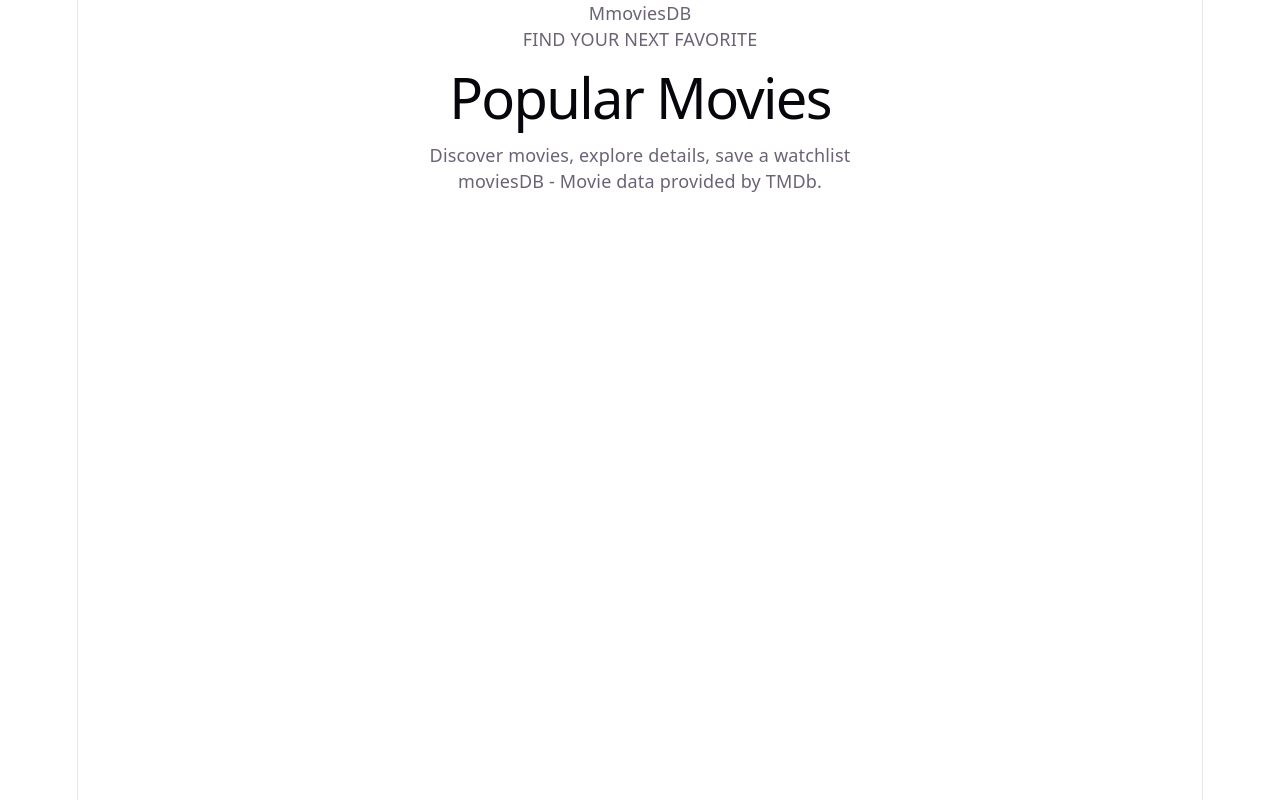
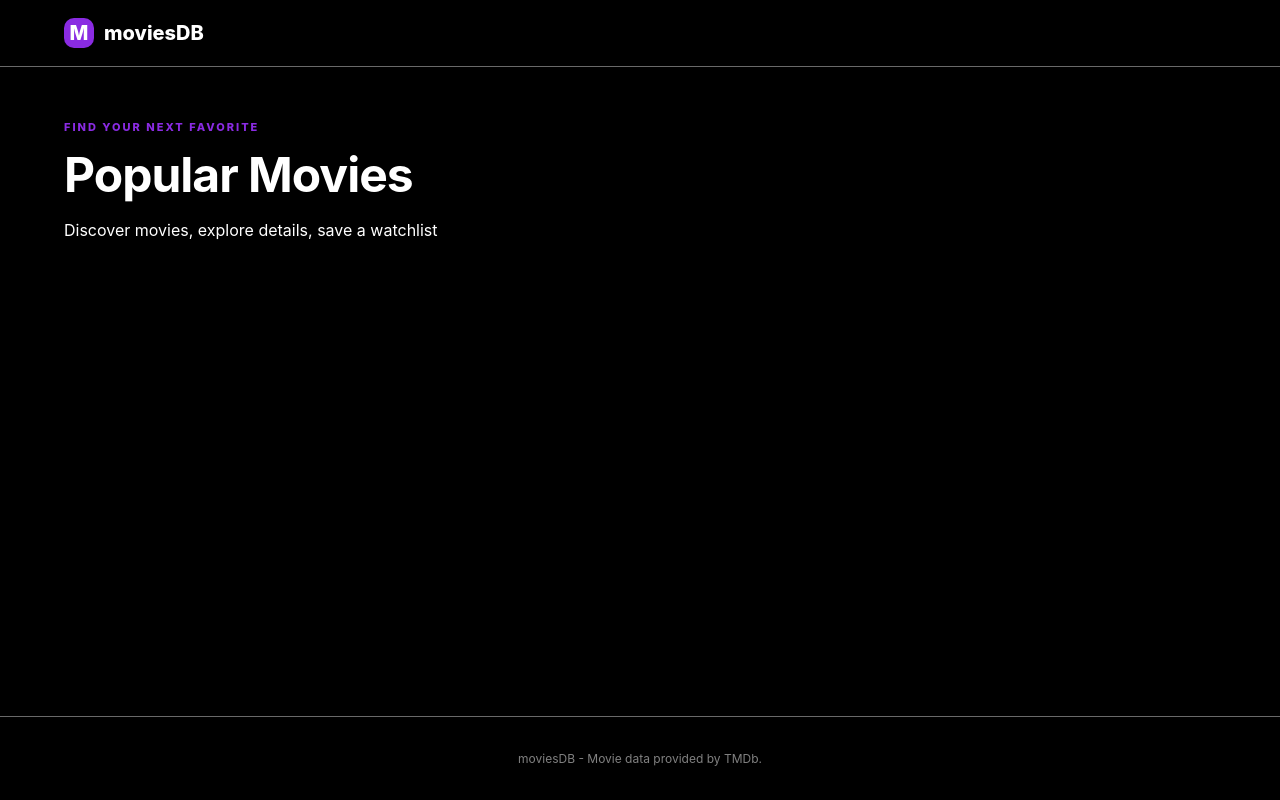
Before and after one commit to phmduc2/moviesDB, a React (Vite) app in the folder client/: page / in a window 1280 px wide. Built offline with nearby package versions, Linux system fonts and the light colour scheme.

Commit message:
update index.css, update page layout

```diff
--- a/client/src/index.css
+++ b/client/src/index.css
@@ -1,111 +1,77 @@
 :root {
-  --text: #6b6375;
-  --text-h: #08060d;
-  --bg: #fff;
-  --border: #e5e4e7;
-  --code-bg: #f4f3ec;
-  --accent: #aa3bff;
-  --accent-bg: rgba(170, 59, 255, 0.1);
-  --accent-border: rgba(170, 59, 255, 0.5);
-  --social-bg: rgba(244, 243, 236, 0.5);
-  --shadow:
-    rgba(0, 0, 0, 0.1) 0 10px 15px -3px, rgba(0, 0, 0, 0.05) 0 4px 6px -2px;
-
-  --sans: system-ui, 'Segoe UI', Roboto, sans-serif;
-  --heading: system-ui, 'Segoe UI', Roboto, sans-serif;
-  --mono: ui-monospace, Consolas, monospace;
-
-  font: 18px/145% var(--sans);
-  letter-spacing: 0.18px;
-  color-scheme: light dark;
-  color: var(--text);
-  background: var(--bg);
-  font-synthesis: none;
-  text-rendering: optimizeLegibility;
-  -webkit-font-smoothing: antialiased;
-  -moz-osx-font-smoothing: grayscale;
-
-  @media (max-width: 1024px) {
-    font-size: 16px;
-  }
+  font-family: Inter, sans-serif, system-ui;
+  color: white;
+  background: black;
 }
 
-@media (prefers-color-scheme: dark) {
-  :root {
-    --text: #9ca3af;
-    --text-h: #f3f4f6;
-    --bg: #16171d;
-    --border: #2e303a;
-    --code-bg: #1f2028;
-    --accent: #c084fc;
-    --accent-bg: rgba(192, 132, 252, 0.15);
-    --accent-border: rgba(192, 132, 252, 0.5);
-    --social-bg: rgba(47, 48, 58, 0.5);
-    --shadow:
-      rgba(0, 0, 0, 0.4) 0 10px 15px -3px, rgba(0, 0, 0, 0.25) 0 4px 6px -2px;
-  }
-
-  #social .button-icon {
-    filter: invert(1) brightness(2);
-  }
+* {
+  box-sizing: border-box;
+}
+body {
+  margin: 0;
+  min-width: 320px;
+  background: black;
+}
+.app-shell {
+  min-height: 100vh;
+  display: flex;
+  flex-direction: column;
 }
 
-body {
-  margin: 0;
+/*nav*/
+.site-header {
+  display: flex;
+  align-items: center;
+  gap: 28px;
+  padding: 18px 5vw;
+  border-bottom: 1px solid dimgray;
+  background: black;
+  position: sticky;
+  top: 0;
+  z-index: 10;
+}
+.brand {
+  display: flex;
+  align-items: center;
+  gap: 10px;
+  color: white;
+  font-size: 20px;
+  font-weight: 800;
+}
+.brand-mark {
+  display: grid;
+  place-items: center;
+  width: 30px;
+  height: 30px;
+  border-radius: 10px;
+  background: blueviolet;
+
 }
 
-#root {
-  width: 1126px;
-  max-width: 100%;
+
+.page-content{
+  width: 100%;
   margin: 0 auto;
-  text-align: center;
-  border-inline: 1px solid var(--border);
-  min-height: 100svh;
-  display: flex;
-  flex-direction: column;
-  box-sizing: border-box;
+  padding: 42px 5vw;
+  flex: 1;
+}
+.next{
+  color: blueviolet;
+  font-size: 11px;
+  font-weight: 800;
+  letter-spacing: 2px;
 }
 
-h1,
-h2 {
-  font-family: var(--heading);
-  font-weight: 500;
-  color: var(--text-h);
+h1{
+  margin: 8px 0 12px;
+  font-size: clamp(28px, 4vw, 48px);
+  letter-spacing: -1px;
 }
 
-h1 {
-  font-size: 56px;
-  letter-spacing: -1.68px;
-  margin: 32px 0;
-  @media (max-width: 1024px) {
-    font-size: 36px;
-    margin: 20px 0;
-  }
+.site-footer{
+  border-top: 1px solid dimgray;
+  padding: 22px 5vw;
+  color: gray;
+  text-align: center;
+  font-size: 12px;
 }
-h2 {
-  font-size: 24px;
-  line-height: 118%;
-  letter-spacing: -0.24px;
-  margin: 0 0 8px;
-  @media (max-width: 1024px) {
-    font-size: 20px;
-  }
-}
-p {
-  margin: 0;
-}
-
-code,
-.counter {
-  font-family: var(--mono);
-  display: inline-flex;
-  border-radius: 4px;
-  color: var(--text-h);
-}
-
-code {
-  font-size: 15px;
-  line-height: 135%;
-  padding: 4px 8px;
-  background: var(--code-bg);
-}
```
